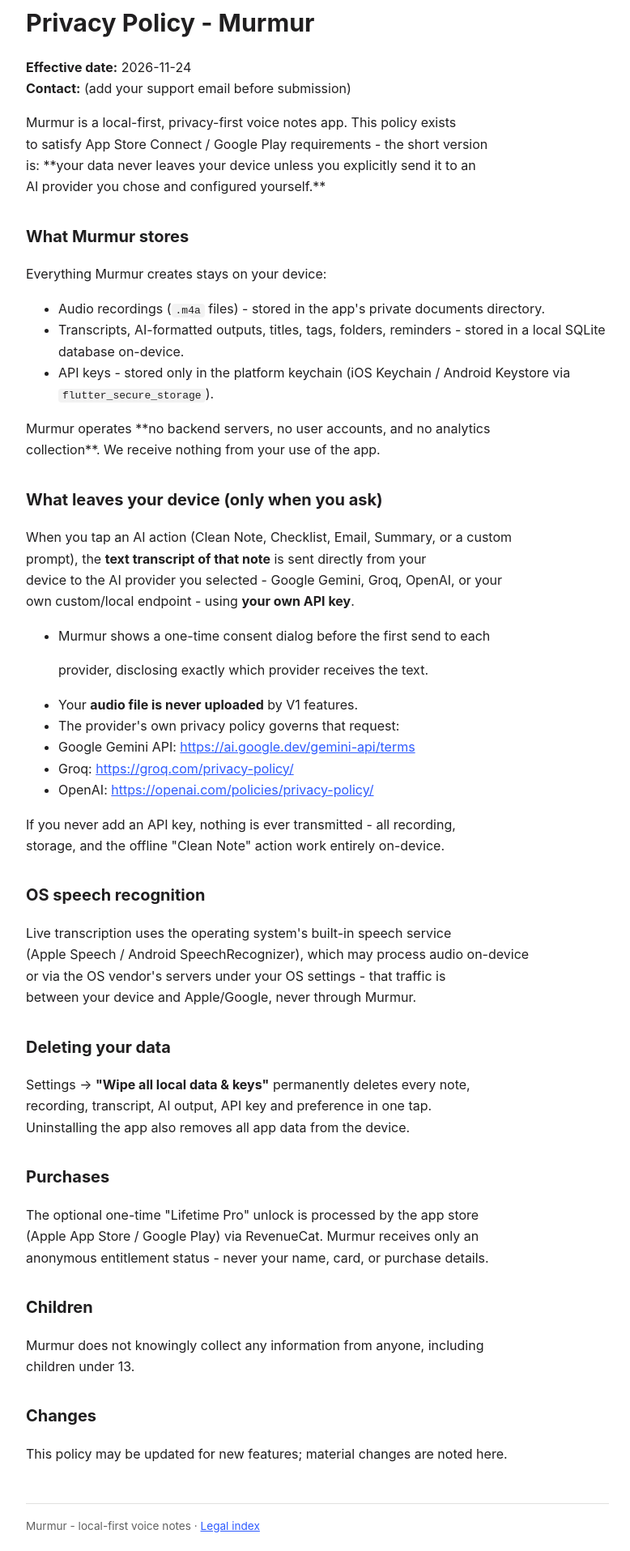
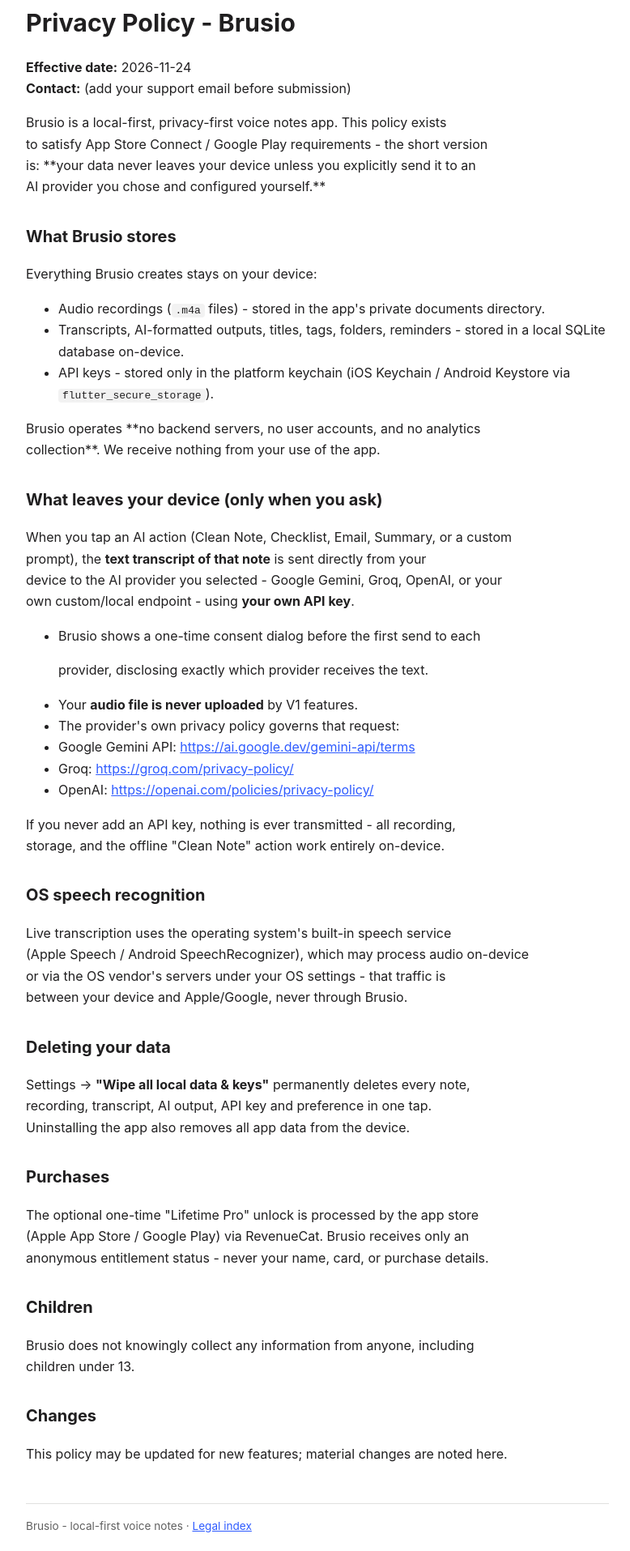
Before and after one commit to miracle101000/murmur-legal, a plain HTML site: page privacy.html in a window 1280 px wide. Shown: the part 65-1980 px from the top of the page at 81% size, without its empty margins (248-1026 px from the left). Drawn offline with Linux system fonts and the light colour scheme.

Commit message:
Rename Murmur to Brusio

```diff
--- a/privacy.html
+++ b/privacy.html
@@ -2,7 +2,7 @@
 <html lang="en"><head>
 <meta charset="utf-8">
 <meta name="viewport" content="width=device-width, initial-scale=1">
-<title>Privacy Policy - Murmur</title>
+<title>Privacy Policy - Brusio</title>
 <style>
   body { font-family: -apple-system, "Segoe UI", Roboto, sans-serif;
          max-width: 720px; margin: 0 auto; padding: 48px 24px;
@@ -14,14 +14,14 @@
   footer { margin-top: 48px; padding-top: 16px; border-top: 1px solid #e0e0df;
             color: #606060; font-size: .85rem; }
 </style></head><body>
-<h1>Privacy Policy - Murmur</h1>
+<h1>Privacy Policy - Brusio</h1>
 <p>
 <strong>Effective date:</strong> 2026-11-24
 <br>
 <strong>Contact:</strong> (add your support email before submission)
 </p>
 <p>
-Murmur is a local-first, privacy-first voice notes app. This policy exists
+Brusio is a local-first, privacy-first voice notes app. This policy exists
 <br>
 to satisfy App Store Connect / Google Play requirements - the short version
 <br>
@@ -29,9 +29,9 @@ is: **your data never leaves your device unless you explicitly send it to an
 <br>
 AI provider you chose and configured yourself.**
 </p>
-<h2>What Murmur stores</h2>
+<h2>What Brusio stores</h2>
 <p>
-Everything Murmur creates stays on your device:
+Everything Brusio creates stays on your device:
 </p>
 <ul>
 <li>Audio recordings (<code>.m4a</code> files) - stored in the app&#x27;s private documents directory.</li>
@@ -39,7 +39,7 @@ Everything Murmur creates stays on your device:
 <li>API keys - stored only in the platform keychain (iOS Keychain / Android Keystore via <code>flutter_secure_storage</code>).</li>
 </ul>
 <p>
-Murmur operates **no backend servers, no user accounts, and no analytics
+Brusio operates **no backend servers, no user accounts, and no analytics
 <br>
 collection**. We receive nothing from your use of the app.
 </p>
@@ -54,7 +54,7 @@ device to the AI provider you selected - Google Gemini, Groq, OpenAI, or your
 own custom/local endpoint - using <strong>your own API key</strong>.
 </p>
 <ul>
-<li>Murmur shows a one-time consent dialog before the first send to each</li>
+<li>Brusio shows a one-time consent dialog before the first send to each</li>
 <p>
 provider, disclosing exactly which provider receives the text.
 </ul>
@@ -79,7 +79,7 @@ Live transcription uses the operating system&#x27;s built-in speech service
 <br>
 or via the OS vendor&#x27;s servers under your OS settings - that traffic is
 <br>
-between your device and Apple/Google, never through Murmur.
+between your device and Apple/Google, never through Brusio.
 </p>
 <h2>Deleting your data</h2>
 <p>
@@ -93,13 +93,13 @@ Uninstalling the app also removes all app data from the device.
 <p>
 The optional one-time &quot;Lifetime Pro&quot; unlock is processed by the app store
 <br>
-(Apple App Store / Google Play) via RevenueCat. Murmur receives only an
+(Apple App Store / Google Play) via RevenueCat. Brusio receives only an
 <br>
 anonymous entitlement status - never your name, card, or purchase details.
 </p>
 <h2>Children</h2>
 <p>
-Murmur does not knowingly collect any information from anyone, including
+Brusio does not knowingly collect any information from anyone, including
 <br>
 children under 13.
 </p>
@@ -107,5 +107,5 @@ children under 13.
 <p>
 This policy may be updated for new features; material changes are noted here.
 </p>
-<footer>Murmur - local-first voice notes &middot; <a href="./">Legal index</a></footer>
+<footer>Brusio - local-first voice notes &middot; <a href="./">Legal index</a></footer>
 </body></html>
```
Also changed, not shown: index.html (+3 -3 lines), terms.html (+7 -7 lines).
